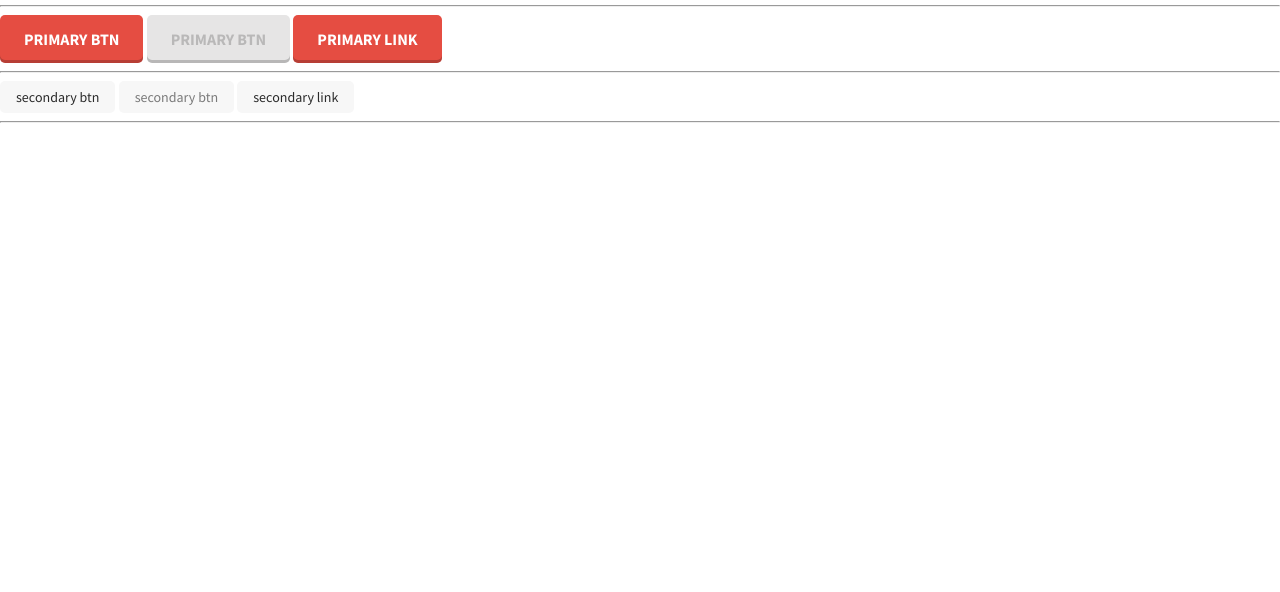
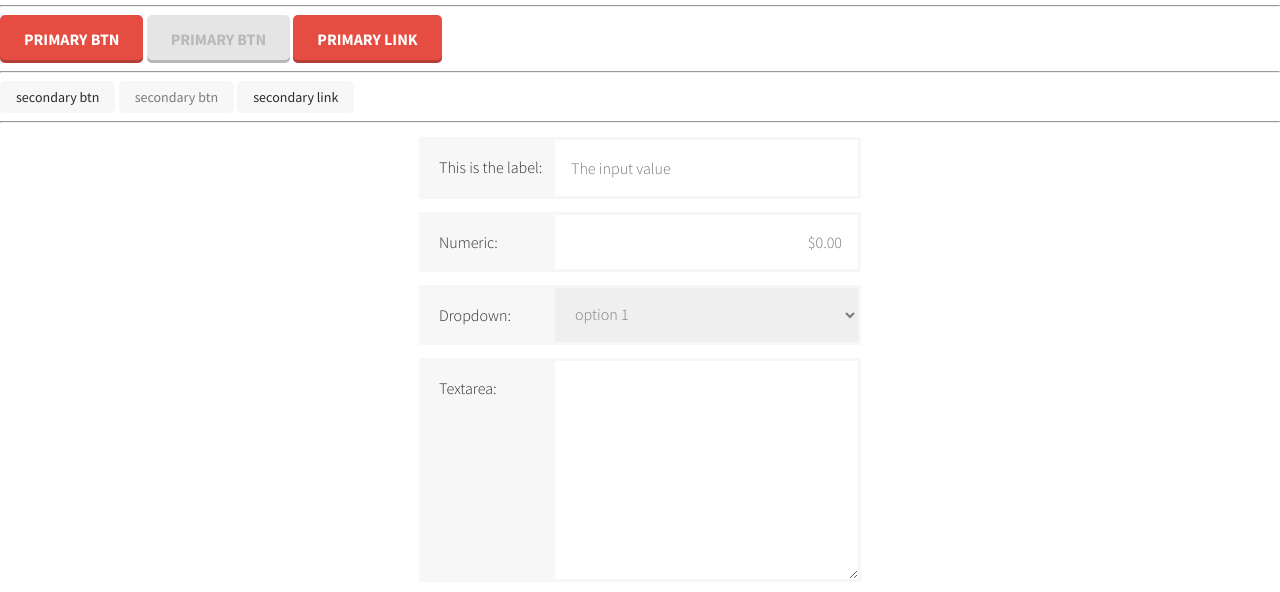
Before and after one commit to franz0406/minimal-portfolio, a plain HTML site: page ui-elements.html in a window 1280 px wide. Shown: the part 395-987 px from the top of the page. Before the commit the page ends 800 px from the top, so only its background shows below. Drawn offline with nearby package versions, Linux system fonts and the light colour scheme.

Commit message:
UI element page finish

```diff
--- a/css/common.css
+++ b/css/common.css
@@ -5,6 +5,7 @@
 body {
     font-family: 'Source Sans Pro', sans-serif;
     font-size: 16px;
+    font-weight: 300;
     line-height: 24px;
     color: #2b2b2b;
 }
@@ -48,13 +49,12 @@ h1,h2,h3,h4,h5,h6,ul {
     text-indent: -9999em;
 }
 
-button {
+button { /* btn style */
     border: none;
     background: none;
 }
 .btn {
     display: inline-block;
-    font-family: 'Source Sans Pro', sans-serif;
     border-radius: 5px;
     cursor: pointer;
 }
@@ -101,4 +101,63 @@ button {
     background: #f7f7f7;
     color:#7a7a7a;
     pointer-events: none;
+} /* btn style ends */
+
+form {
+    margin: 0 auto;
+    width: 470px;
 }
+form > fieldset {
+    border: none;
+}
+form > fieldset > legend {
+    display: none;
+}
+form > fieldset > .request-field {
+    display: flex;
+    padding: 3px;
+    background: #f7f7f7;
+    transition: 0.2s;
+}
+form > fieldset > .request-field:hover {
+    background: #ebeaea;
+}
+form > fieldset > .request-field.active {
+    background: #fdd7d7;
+    color:#d92328;
+}
+form > fieldset > .request-field + .request-field {
+    margin-top: 13px;
+}
+form > fieldset > .request-field > label {
+    text-indent: 17px;
+    width: 133px;
+    line-height: 54px;
+}
+form > fieldset > .request-field > input {
+    flex:1;
+    padding-left: 16px;
+    line-height: 54px;
+    border: none;
+    font-weight: 300;
+    color:#7a7a7a;
+    outline: none;
+}
+form > fieldset > .request-field > input.numeric {
+    text-align: right;
+    padding: 0 16px;
+}
+form > fieldset > .request-field > select,
+form > fieldset > .request-field > textarea {
+    flex:1;
+    border: none;
+    font-weight: 300;
+    color:#7a7a7a;
+    outline: none;
+}
+form > fieldset > .request-field > select {
+    padding: 0 16px;
+}
+form > fieldset > .request-field > textarea {
+    padding: 17px 16px;
+}
--- /dev/null
+++ b/js/main.js
@@ -0,0 +1,14 @@
+$(function(){
+
+    // common element form
+    const $fields = $('.request-field'),
+          $input = $fields.find('input'),
+          $select = $fields.find('select'),
+          $textarea = $fields.find('textarea');
+
+    $input.add($select).add($textarea).click(function(){
+        $fields.removeClass('active');
+        $(this).parent().addClass('active');
+    });
+
+});
--- a/ui-elements.html
+++ b/ui-elements.html
@@ -5,6 +5,8 @@
     <meta http-equiv="X-UA-Compatible" content="IE=edge">
     <meta name="viewport" content="width=device-width, initial-scale=1.0">
     <link rel="stylesheet" href="css/common.css">
+    <script src="https://code.jquery.com/jquery-3.6.0.min.js"></script>
+    <script src="js/main.js"></script>
     <title>UI Elements</title>
 </head>
 <body>
@@ -34,5 +36,31 @@
     <a href="#" class="secondary btn">secondary link</a>
 
     <hr>
+
+    <form action="#" method="post">
+        <fieldset>
+            <legend>estimate request</legend>
+            <div class="request-field">
+                <label for="">This is the label:</label>
+                <input type="text" class="plain-text" placeholder="The input value">
+            </div>
+            <div class="request-field">
+                <label for="">Numeric:</label>
+                <input type="text" class="numeric" placeholder="$0.00">
+            </div>
+            <div class="request-field">
+                <label for="">Dropdown:</label>
+                <select name="" id="">
+                    <option value="">option 1</option>
+                    <option value="">option 2</option>
+                    <option value="">option 3</option>
+                </select>
+            </div>
+            <div class="request-field">
+                <label for="">Textarea:</label>
+                <textarea name="" id="" cols="30" rows="10"></textarea>
+            </div>
+        </fieldset>
+    </form>
 </body>
 </html>
```
